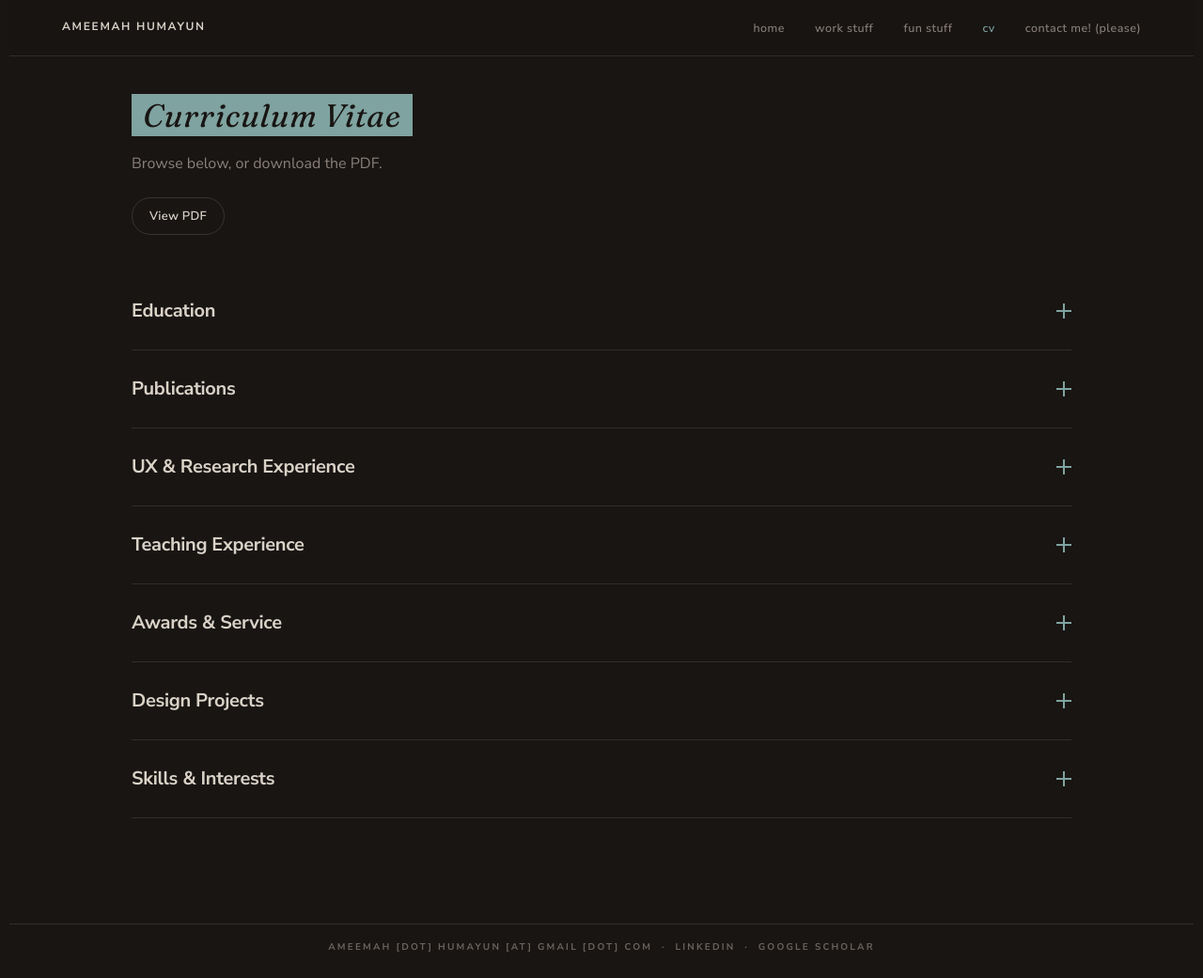
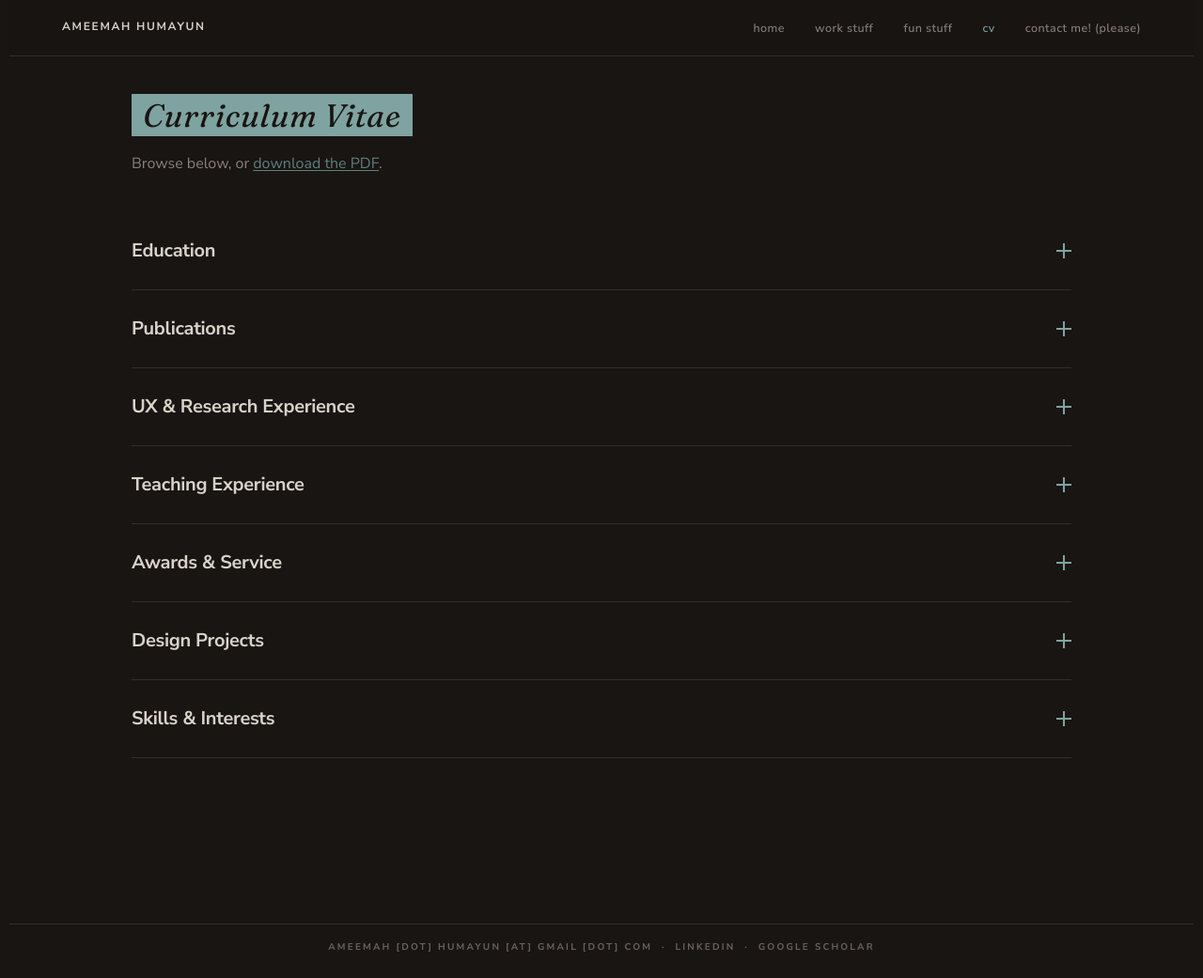
Before and after one commit to ameemahumayun/ameemahumayun.github.io, a Jekyll site: the page built from cv/index.html, in a window 1280 px wide and 1041 px high. Shown: the whole window at 94% size. Built offline with Jekyll 4.4.1, drawn with Linux system fonts in a browser that asks for light colours.

Commit message:
Replace View PDF button with an inline "download the PDF" link
Co-Authored-By: Claude Sonnet 5 <noreply@anthropic.com>
Claude-Session: https://claude.ai/code/session_01RCzM7zTsD8mFw1QLJ4sgHP

```diff
--- a/assets/css/components.css
+++ b/assets/css/components.css
@@ -765,14 +765,6 @@
 }
 
 
-/* 22. CV DOWNLOAD ROW ----------------------------------------------------- */
-.cv-downloads {
-  display: flex;
-  flex-wrap: wrap;
-  gap: 12px;
-  margin-top: var(--space-3);
-}
-
 /* 23. ACCORDION (collapsible CV sections) --------------------------------- */
 /* Built on native <details>/<summary> — no JS needed. */
 .accordion { margin-top: var(--space-3); }
--- a/cv/index.html
+++ b/cv/index.html
@@ -9,12 +9,7 @@ active: cv
   <div class="page-head__inner">
    <h1 class="page-head__title"><span class="serif text-highlight">Curriculum Vitae</span></h1>
     <!-- <h1 class="page-head__title">Curriculum Vitae</h1> -->
-    <p class="page-head__intro">Browse below, or download the PDF.</p>
-    <div class="cv-downloads">
-      <!-- <a class="work-card__link" href="{{ '/assets/cv/ameemah-humayun-research-cv.pdf' | relative_url }}" target="_blank" rel="noopener">Research CV &darr;</a>
-      <a class="work-card__link" href="{{ '/assets/cv/ameemah-humayun-uiux-cv.pdf' | relative_url }}" target="_blank" rel="noopener">UI/UX CV &darr;</a> -->
-      <a class="work-card__link" href="{{ '/assets/cv/ameemah_humayun_cv_pdf.pdf' | relative_url }}" target="_blank" rel="noopener">View PDF</a>
-    </div>
+    <p class="page-head__intro">Browse below, or <a href="{{ '/assets/cv/ameemah_humayun_cv_pdf.pdf' | relative_url }}" target="_blank" rel="noopener" class="link-teal">download the PDF</a>.</p>
   </div>
 </header>
 
```
